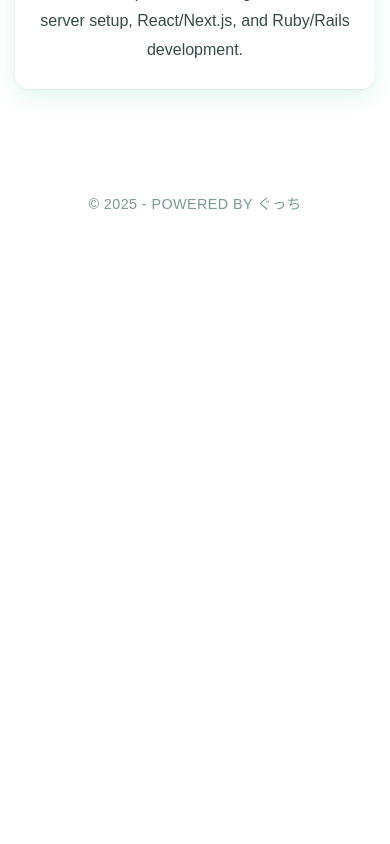
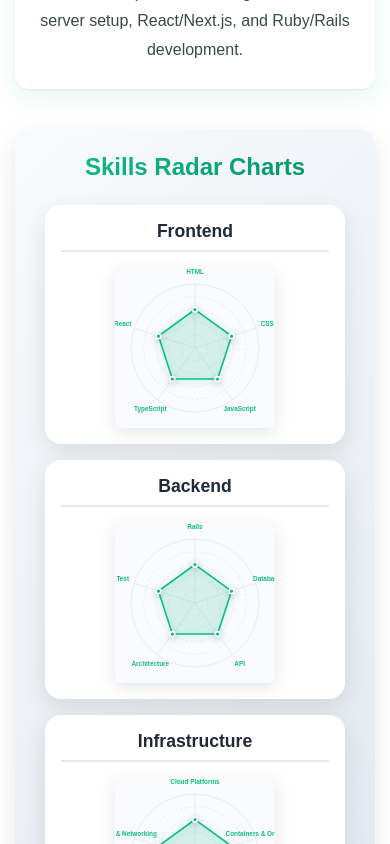
Before and after one commit to Egyh/portfolio, a Next.js app: page / in a window 390 px wide. Shown: the part 920-1764 px from the top of the page. Before the commit the page ends 1173 px from the top, so only its background shows below. Built offline with nearby package versions, Linux system fonts and the light colour scheme.

Commit message:
feat: スキルシートの作成

```diff
--- /dev/null
+++ b/src/app/components/SkillGraph.module.css
@@ -0,0 +1,163 @@
+.skillGraphContainer {
+  display: flex;
+  flex-direction: column;
+  align-items: center;
+  padding: 2rem 1rem;
+  background: linear-gradient(135deg, #f8fafc 0%, #e2e8f0 100%);
+  border-radius: 16px;
+  margin: 2rem 0;
+  box-shadow: 0 10px 25px rgba(0, 0, 0, 0.1);
+}
+
+.title {
+  font-size: 2rem;
+  font-weight: 700;
+  color: #1e293b;
+  margin-bottom: 2rem;
+  text-align: center;
+  background: linear-gradient(135deg, #10b981, #059669);
+  -webkit-background-clip: text;
+  -webkit-text-fill-color: transparent;
+  background-clip: text;
+}
+
+.radarChartsWrapper {
+  display: flex;
+  justify-content: center;
+  align-items: flex-start;
+  gap: 2rem;
+  flex-wrap: wrap;
+  width: 100%;
+  max-width: 900px;
+  margin: 0 auto;
+}
+
+.radarChartContainer {
+  display: flex;
+  flex-direction: column;
+  align-items: center;
+  background: white;
+  border-radius: 16px;
+  padding: 1.5rem;
+  box-shadow: 0 8px 24px rgba(0, 0, 0, 0.1);
+  transition: transform 0.3s ease, box-shadow 0.3s ease;
+  min-width: 220px;
+}
+
+.radarChartContainer:hover {
+  transform: translateY(-8px);
+  box-shadow: 0 12px 32px rgba(0, 0, 0, 0.15);
+}
+
+.categoryTitle {
+  font-size: 1.2rem;
+  font-weight: 700;
+  color: #1e293b;
+  margin: 0 0 1rem 0;
+  text-align: center;
+  padding-bottom: 0.5rem;
+  border-bottom: 2px solid #e5e7eb;
+  width: 100%;
+}
+
+.radarChart {
+  transition: transform 0.3s ease;
+  filter: drop-shadow(0 4px 8px rgba(0, 0, 0, 0.1));
+}
+
+.radarChart:hover {
+  transform: scale(1.05);
+}
+
+.radarPath {
+  animation: drawRadar 2s ease-in-out;
+  filter: drop-shadow(0 2px 4px rgba(16, 185, 129, 0.3));
+}
+
+@keyframes drawRadar {
+  0% {
+    stroke-dasharray: 0 1000;
+    fill-opacity: 0;
+  }
+  50% {
+    stroke-dasharray: 500 1000;
+    fill-opacity: 0;
+  }
+  100% {
+    stroke-dasharray: none;
+    fill-opacity: 1;
+  }
+}
+
+.dataPoint {
+  transition: all 0.3s ease;
+  filter: drop-shadow(0 2px 4px rgba(0, 0, 0, 0.2));
+}
+
+.dataPoint:hover {
+  r: 5;
+  filter: drop-shadow(0 4px 8px rgba(0, 0, 0, 0.3));
+}
+
+.skillLabel {
+  font-size: 9px;
+  font-weight: 600;
+  text-shadow: 0 1px 2px rgba(255, 255, 255, 0.8);
+  transition: font-size 0.3s ease;
+}
+
+.skillLabel:hover {
+  font-size: 10px;
+}
+
+/* レスポンシブデザイン */
+@media (max-width: 768px) {
+  .radarChartsWrapper {
+    flex-direction: column;
+    gap: 1.5rem;
+    align-items: center;
+  }
+
+  .radarChartContainer {
+    min-width: auto;
+    width: 100%;
+    max-width: 300px;
+  }
+
+  .skillGraphContainer {
+    padding: 1.5rem 1rem;
+  }
+
+  .title {
+    font-size: 1.5rem;
+    margin-bottom: 1.5rem;
+  }
+
+  .radarChart {
+    width: 180px;
+    height: 180px;
+  }
+}
+
+@media (max-width: 480px) {
+  .radarChartsWrapper {
+    gap: 1rem;
+  }
+
+  .radarChartContainer {
+    padding: 1rem;
+  }
+
+  .categoryTitle {
+    font-size: 1.1rem;
+  }
+
+  .radarChart {
+    width: 160px;
+    height: 160px;
+  }
+
+  .skillLabel {
+    font-size: 8px;
+  }
+}
--- /dev/null
+++ b/src/app/components/SkillGraph.tsx
@@ -0,0 +1,209 @@
+'use client';
+
+import React from 'react';
+import styles from './SkillGraph.module.css';
+
+interface SkillItem {
+  name: string;
+  level: number; // 1-5の段階評価
+}
+
+interface SkillCategory {
+  category: string;
+  skills: SkillItem[];
+  color: string;
+}
+
+interface SkillGraphProps {
+  skillCategories?: SkillCategory[];
+}
+
+const defaultSkillCategories: SkillCategory[] = [
+  {
+    category: 'Frontend',
+    color: '#10b981',
+    skills: [
+      { name: 'HTML', level: 3 },
+      { name: 'CSS', level: 3 },
+      { name: 'JavaScript', level: 3 },
+      { name: 'TypeScript', level: 3 },
+      { name: 'React', level: 3 }
+    ]
+  },
+  {
+    category: 'Backend',
+    color: '#10b981',
+    skills: [
+      { name: 'Rails', level: 3 },
+      { name: 'Database', level: 3 },
+      { name: 'API', level: 3 },
+      { name: 'Architecture', level: 3 },
+      { name: 'Test', level: 3 }
+    ]
+  },
+  {
+    category: 'Infrastructure',
+    color: '#10b981',
+    skills: [
+      { name: 'Cloud Platforms', level: 3 },
+      { name: 'Containers & Orchestration', level: 3 },
+      { name: 'CI/CD Pipelines', level: 3 },
+      { name: 'Monitoring & Logging', level: 3 },
+      { name: 'Security & Networking', level: 3 }
+    ]
+  }
+];
+
+export const SkillGraph: React.FC<SkillGraphProps> = ({ skillCategories = defaultSkillCategories }) => {
+  // レーダーチャートの中心点と半径
+  const centerX = 100;
+  const centerY = 100;
+  const radius = 80;
+  const maxLevel = 5;
+
+  // レーダーチャートのポイントを計算
+  const getPoint = (index: number, level: number, totalSkills: number) => {
+    const angleStep = (2 * Math.PI) / totalSkills;
+    const angle = index * angleStep - Math.PI / 2; // -90度から開始
+    const distance = (level / maxLevel) * radius;
+    const x = centerX + distance * Math.cos(angle);
+    const y = centerY + distance * Math.sin(angle);
+    return { x, y };
+  };
+
+  // レーダーチャートのパスを生成
+  const createRadarPath = (skills: SkillItem[]) => {
+    const points = skills.map((skill, index) => {
+      const point = getPoint(index, skill.level, skills.length);
+      return `${point.x},${point.y}`;
+    });
+    return `M ${points[0]} L ${points.slice(1).join(' L ')} Z`;
+  };
+
+  // グリッド線を生成（5段階の同心円）
+  const createGridCircles = () => {
+    return Array.from({ length: maxLevel }, (_, i) => {
+      const r = ((i + 1) / maxLevel) * radius;
+      return (
+        <circle
+          key={i}
+          cx={centerX}
+          cy={centerY}
+          r={r}
+          fill="none"
+          stroke="#e5e7eb"
+          strokeWidth="1"
+          strokeDasharray={i === maxLevel - 1 ? "none" : "3,3"}
+        />
+      );
+    });
+  };
+
+  // 軸線を生成
+  const createAxisLines = (skills: SkillItem[]) => {
+    const angleStep = (2 * Math.PI) / skills.length;
+    return skills.map((_, index) => {
+      const angle = index * angleStep - Math.PI / 2;
+      const x = centerX + radius * Math.cos(angle);
+      const y = centerY + radius * Math.sin(angle);
+      return (
+        <line
+          key={index}
+          x1={centerX}
+          y1={centerY}
+          x2={x}
+          y2={y}
+          stroke="#e5e7eb"
+          strokeWidth="1"
+        />
+      );
+    });
+  };
+
+  // スキルラベルを生成
+  const createSkillLabels = (skills: SkillItem[], color: string) => {
+    const angleStep = (2 * Math.PI) / skills.length;
+    return skills.map((skill, index) => {
+      const angle = index * angleStep - Math.PI / 2;
+      const labelDistance = radius + 15;
+      const x = centerX + labelDistance * Math.cos(angle);
+      const y = centerY + labelDistance * Math.sin(angle);
+
+      return (
+        <text
+          key={index}
+          x={x}
+          y={y}
+          textAnchor="middle"
+          dominantBaseline="middle"
+          className={styles.skillLabel}
+          fill={color}
+        >
+          {skill.name}
+        </text>
+      );
+    });
+  };
+
+  // データポイントを生成
+  const createDataPoints = (skills: SkillItem[], color: string) => {
+    return skills.map((skill, index) => {
+      const point = getPoint(index, skill.level, skills.length);
+      return (
+        <circle
+          key={index}
+          cx={point.x}
+          cy={point.y}
+          r="3"
+          fill={color}
+          stroke="white"
+          strokeWidth="2"
+          className={styles.dataPoint}
+        />
+      );
+    });
+  };
+
+  return (
+    <div className={styles.skillGraphContainer}>
+      <h2 className={styles.title}>Skills Radar Charts</h2>
+      <div className={styles.radarChartsWrapper}>
+        {skillCategories.map((category, categoryIndex) => (
+          <div key={category.category} className={styles.radarChartContainer}>
+            <h3 className={styles.categoryTitle}>{category.category}</h3>
+            <svg
+              className={styles.radarChart}
+              width="200"
+              height="200"
+              viewBox="0 0 200 200"
+            >
+              {/* 背景 */}
+              <rect width="200" height="200" fill="#f8fafc" rx="8" />
+
+              {/* グリッド円 */}
+              {createGridCircles()}
+
+              {/* 軸線 */}
+              {createAxisLines(category.skills)}
+
+              {/* レーダーチャートエリア */}
+              <path
+                d={createRadarPath(category.skills)}
+                fill={`${category.color}20`}
+                stroke={category.color}
+                strokeWidth="2"
+                className={styles.radarPath}
+              />
+
+              {/* データポイント */}
+              {createDataPoints(category.skills, category.color)}
+
+              {/* スキルラベル */}
+              {createSkillLabels(category.skills, category.color)}
+            </svg>
+          </div>
+        ))}
+      </div>
+    </div>
+  );
+};
--- a/src/app/page.tsx
+++ b/src/app/page.tsx
@@ -4,6 +4,7 @@ import { Header } from "./components/Header";
 import { Footer } from "./components/Footer";
 import { Introduction } from "./components/Introduction";
 import { About } from "./components/About";
+import { SkillGraph } from "./components/SkillGraph";
 
 export default function Home() {
   return (
@@ -13,6 +14,7 @@ export default function Home() {
           <Header />
           <Introduction />
           <About />
+          <SkillGraph />
         </main>
         <Footer />
       </div>
```
